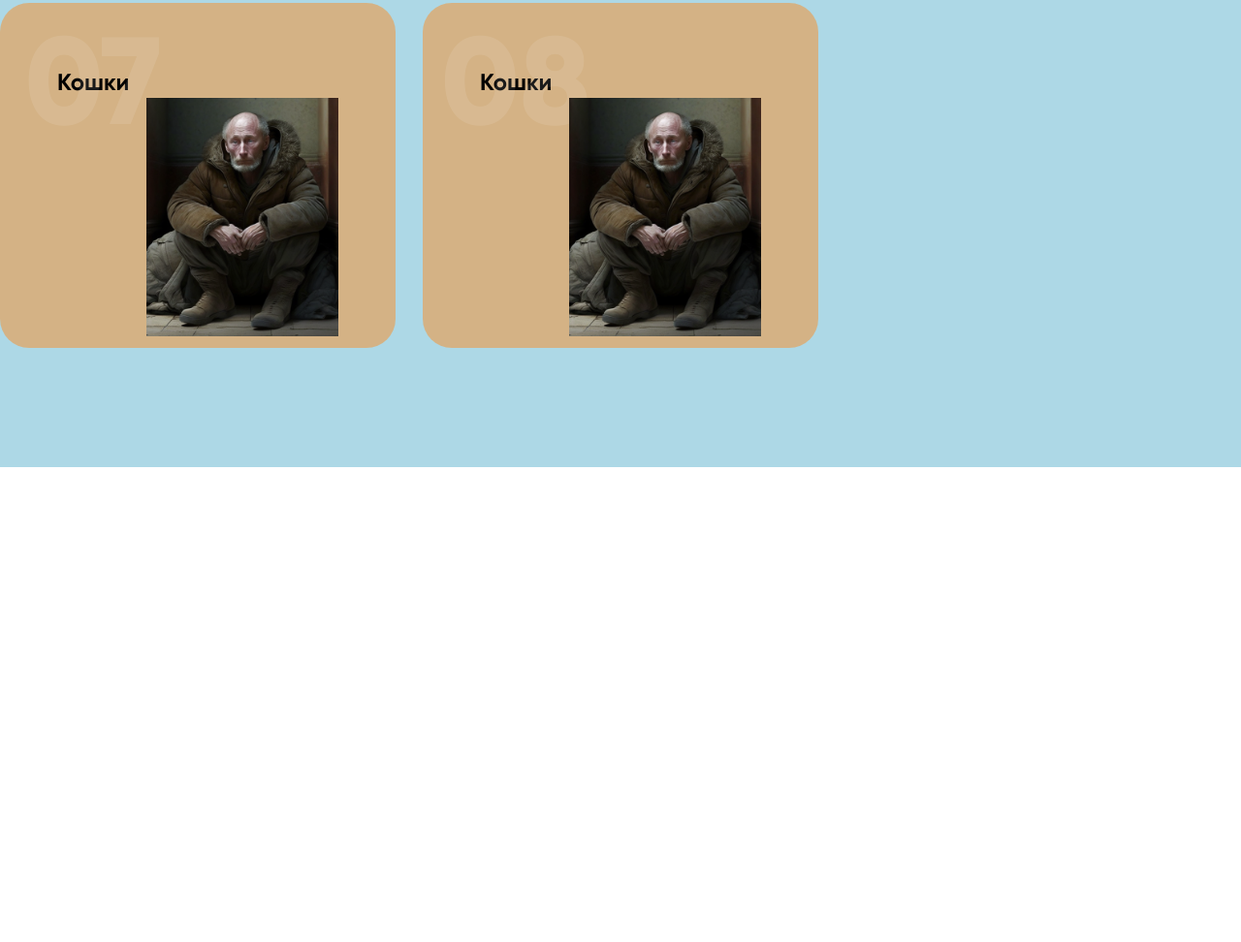
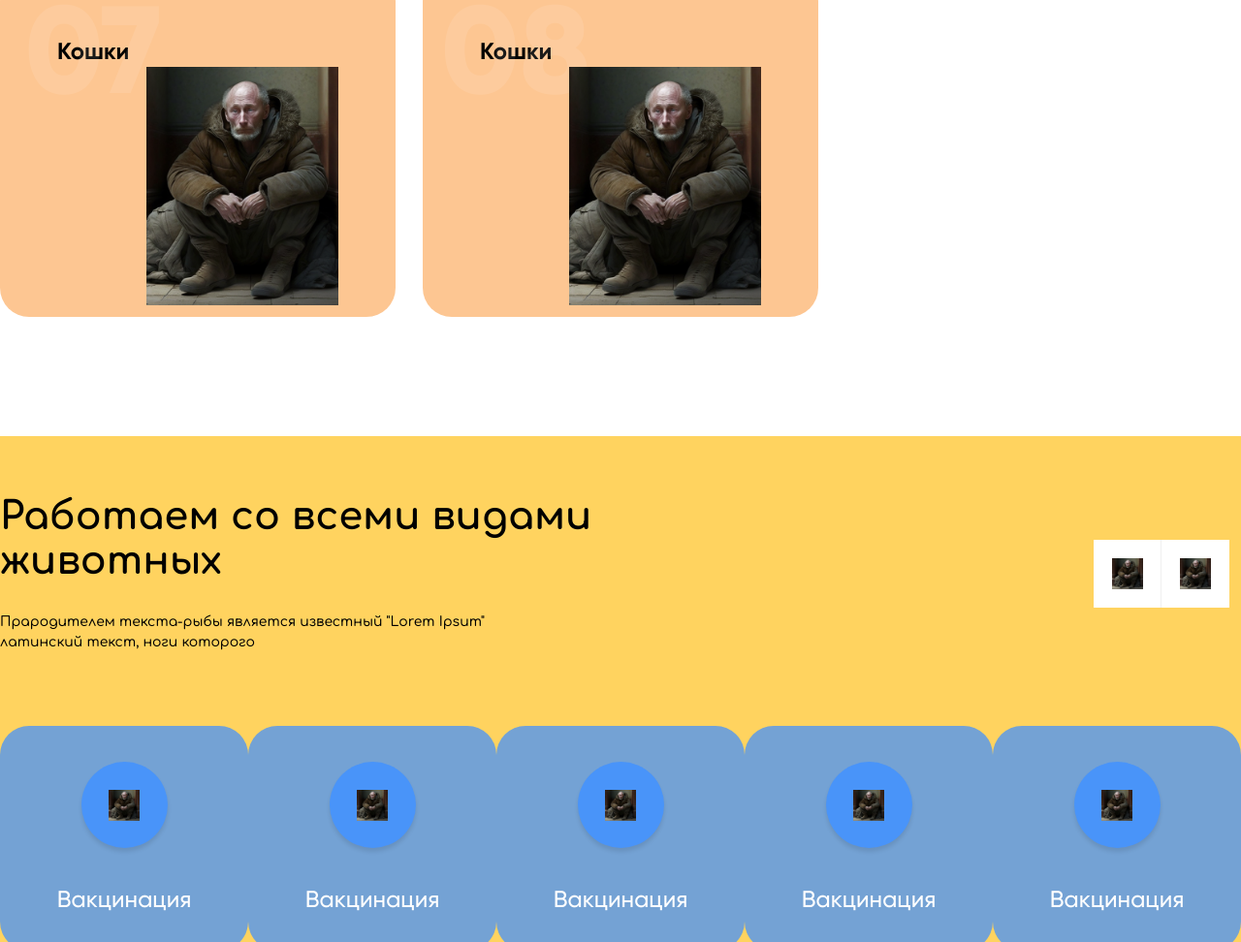
Before and after one commit to Serpentarius13/2tisyachirubley, a website built with Vite: page index.html in a window 1280 px wide. Shown: the part 1828-2800 px from the top of the page at 97% size. Before the commit the page ends 2310 px from the top, so only its background shows below. Built offline with nearby package versions, Linux system fonts and the light colour scheme.

Commit message:
сверстал услуги

```diff
--- a/index.html
+++ b/index.html
@@ -132,11 +132,14 @@
         </div>
       </header>
       <section class="hero__wrapper">
-        <h2 class="title">Работаем со всеми видами животных</h2>
-        <p class="subtitle">
-          Прародителем текста-рыбы является известный "Lorem Ipsum" латинский
-          текст, ноги которого
-        </p>
+        <div class="section__top">
+          <h2 class="title">Работаем со всеми видами животных</h2>
+          <p class="subtitle">
+            Прародителем текста-рыбы является известный "Lorem Ipsum" латинский
+            текст, ноги которого
+          </p>
+        </div>
+
         <div class="hero__cards">
           <figure class="hero__card">
             <p>Кошки</p>
@@ -172,6 +175,67 @@
           </figure>
         </div>
       </section>
+
+      <section class="services__wrapper">
+        <div class="services__inner">
+          <div class="services__top">
+            <div class="section__top">
+              <h2 class="title">Работаем со всеми видами животных</h2>
+              <p class="subtitle">
+                Прародителем текста-рыбы является известный "Lorem Ipsum"
+                латинский текст, ноги которого
+              </p>
+            </div>
+
+            <div class="services__top-buttons">
+              <button class="services__top-buttons__one">
+                <img src="/img/1.png"/>
+              </button>
+              <button class="services__top-buttons__two">
+                <img src="/img/1.png"/>
+              </button>
+            </div>
+          </div>
+
+          <div class="services__cards">
+            <figure class="services__card">
+              <div class="services__card-circle">
+                <img src="/img/1.png" />
+              </div>
+
+              <p>Вакцинация</p>
+            </figure>
+            <figure class="services__card">
+              <div class="services__card-circle">
+                <img src="/img/1.png" />
+              </div>
+
+              <p>Вакцинация</p>
+            </figure>
+            <figure class="services__card">
+              <div class="services__card-circle">
+                <img src="/img/1.png" />
+              </div>
+
+              <p>Вакцинация</p>
+            </figure>
+            <figure class="services__card">
+              <div class="services__card-circle">
+                <img src="/img/1.png" />
+              </div>
+
+              <p>Вакцинация</p>
+            </figure>
+            <figure class="services__card">
+              <div class="services__card-circle">
+                <img src="/img/1.png" />
+              </div>
+
+              <p>Вакцинация</p>
+            </figure>
+          </div>
+        </div>
+      </section>
     </main>
     <script type="module" src="/src/main.js"></script>
   </body>
--- a/public/scss/auxi/variables.scss
+++ b/public/scss/auxi/variables.scss
@@ -1,6 +1,7 @@
 $orange: #ffa652;
-$orange-bright: #FB8E26;
+$orange-bright: #fb8e26;
 $orange-light: #ffd35f;
-$orange-medium: #FFBB06;
+$orange-medium: #ffbb06;
 $blue: #4994f9;
 $shadow-big: 0px 4px 21px rgba(0, 0, 0, 0.25);
+$shadow-small: 0px 4px 4px rgba(0, 0, 0, 0.1);
--- a/public/scss/components.scss
+++ b/public/scss/components.scss
@@ -16,7 +16,6 @@
 .title {
   @include comfortaa;
   font-size: 4rem;
-  font-weight: 700;
 
   max-width: 64.5rem;
 }
@@ -26,4 +25,10 @@
   font-size: 1.4rem;
   font-weight: 500;
   line-height: 1.5;
+
+  max-width: 52rem;
 }
+
+.section__top > h2 {
+  margin-bottom: 2.9rem;
+}
--- a/public/scss/components/hero.scss
+++ b/public/scss/components/hero.scss
@@ -1,12 +1,6 @@
 .hero {
-  h2 {
-    margin-bottom: 2.9rem;
-  }
-
   &__wrapper {
     @include wrapper;
-
-    background-color: lightblue;
 
     display: flex;
     flex-direction: column;
@@ -19,6 +13,8 @@
       padding-right: 2rem;
     }
   }
+
+
 
   &__cards {
     display: grid;
--- /dev/null
+++ b/public/scss/components/services.scss
@@ -0,0 +1,90 @@
+.services {
+  &__wrapper {
+    width: 100%;
+
+    padding: 6rem 0;
+    background-color: $orange-light;
+
+    min-height: 64.6rem;
+  }
+
+  &__inner {
+    @include wrapper;
+
+    display: flex;
+    flex-direction: column;
+    justify-content: flex-start;
+    gap: 7.6rem;
+  }
+
+  &__cards {
+    display: flex;
+    justify-content: space-between;
+  }
+
+  &__card {
+    width: 28.3rem;
+    height: 23.2rem;
+
+    border-radius: 3rem;
+
+    background-color: rgb(73, 148, 249, 0.76);
+
+    @include flexCenter;
+
+    flex-direction: column;
+    gap: 4.1rem;
+
+    &-circle {
+      --width: 8.9rem;
+      width: var(--width);
+      height: var(--width);
+
+      @include flexCenter;
+
+      background-color: $blue;
+
+      border-radius: 10rem;
+
+      box-shadow: $shadow-small;
+
+      img {
+        --width: 3.2rem;
+        width: var(--width);
+        height: var(--width);
+      }
+    }
+
+    p {
+      font-size: 2.4rem;
+      font-weight: 500;
+      color: white;
+    }
+  }
+
+  &__top {
+    display: flex;
+    justify-content: space-between;
+    &-buttons {
+      @include flexCenter;
+      margin-right: 1.2rem;
+      button {
+        width: 7rem;
+        height: 7rem;
+        background-color: white;
+
+        @include flexCenter;
+
+        &:first-child {
+          border-right: 1px solid #f0f0f0;
+        }
+
+        img {
+          width: 3.2rem;
+          height: 3.2rem;
+          object-fit: cover;
+        }
+      }
+    }
+  }
+}
--- a/public/style.scss
+++ b/public/style.scss
@@ -5,14 +5,13 @@
 
 @import "./scss/auxi/media.scss";
 
-
-
 @import "./scss/components.scss";
 
 @import "./scss/components/header.scss";
 @import "./scss/components/nav.scss";
 @import "./scss/components/banner.scss";
 @import "./scss/components/hero.scss";
+@import "./scss/components/services.scss";
 
 * {
   margin: 0;
@@ -24,6 +23,8 @@
 body {
   width: 100vw;
   height: 100vh;
+
+  overflow-x: hidden;
 }
 
 html {
```
Also changed, not shown: components.html (+18 -0 lines).
